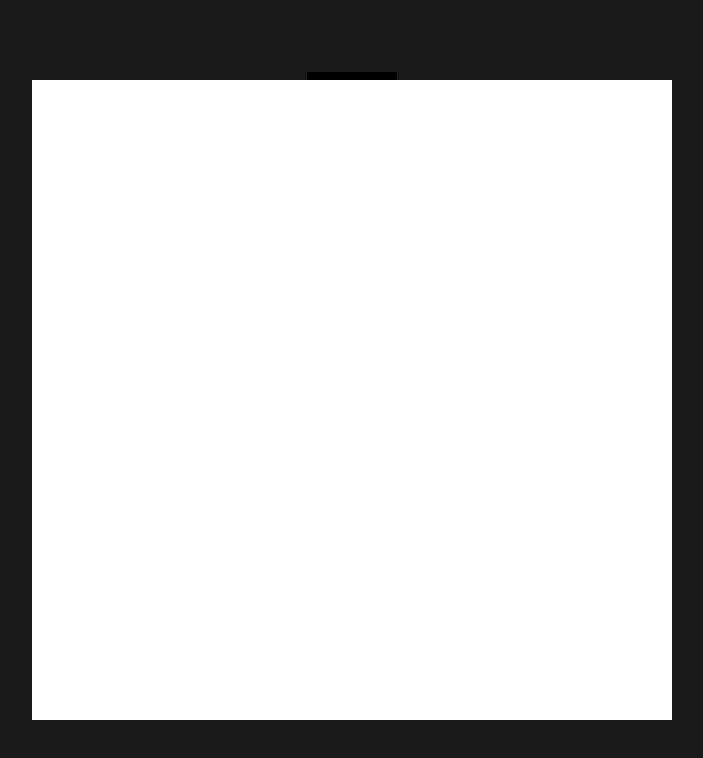
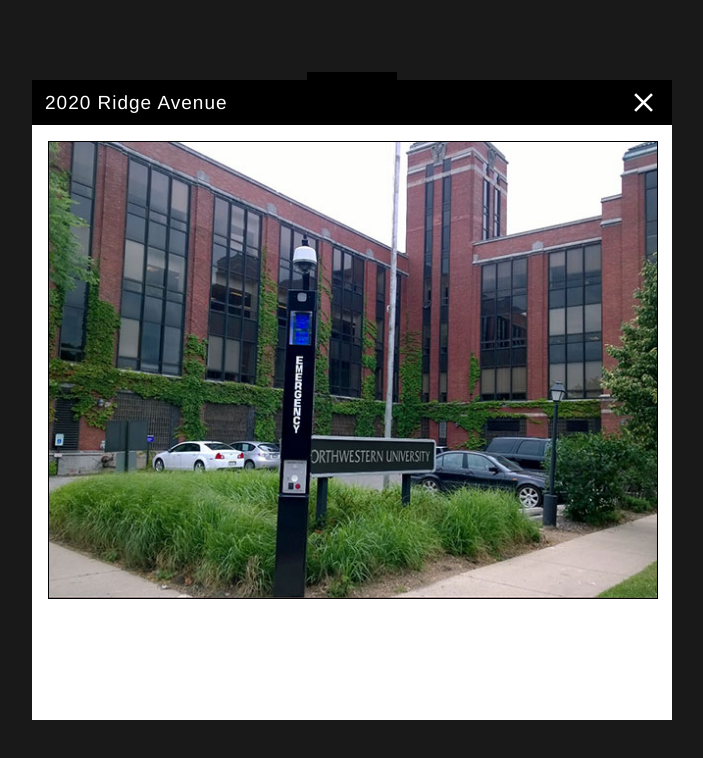
Before and after one commit to sonet/js-modal, a plain HTML site: page index.html in a window 1280 px wide. Both pictures are taken after a click on the link "Show". Shown: the whole page, without its empty margins (288-991 px from the left). Drawn offline with nearby package versions, Linux system fonts and the light colour scheme; files that its build step writes are made by us from their sources.

Commit message:
added initial modal content styles

```diff
--- a/css/styles.less
+++ b/css/styles.less
@@ -82,6 +82,31 @@ img {
 	}
 }
 
+#modal-title {
+	color: #FFF;
+	background: #000;
+	padding: 0 13px;
+	margin: 0;
+	line-height: 45px;
+	font-size: 19px;
+	font-weight: 100;
+	letter-spacing: 1px;
+}
+
+#modal-close {
+	float: right;
+	margin: 4px 10px;
+}
+
+#modal-body {
+	padding: 1rem;
+
+	img {
+		border: 1px solid #000;
+		margin-bottom: 1rem;
+	}
+}
+
 //#modal-dialog {
 //	display: none;
 //	background: #FFF;
--- a/index.html
+++ b/index.html
@@ -14,15 +14,23 @@
 	</div>
 	<div id="modal">
 		<div id="modal-dialog">
-
+			<div id="modal-header">
+				<a href="#" id="modal-close">
+					<img src="css/icons/close.svg" width="37" height="37">
+				</a>
+				<h2 id="modal-title">2020 Ridge Avenue</h2>
+			</div>
+			<div id="modal-body" class="typography">
+				<img src="images/104.jpg" alt="2020 Ridge Avenue" class="facility-photo">
+			</div>
 		</div>
 
 		<!--<div id="modal-overlay"></div>-->
 		<!--<div id="modal-dialog">-->
 			<!--<div id="modal-header">-->
-				<!--<h2>Modal</h2>-->
-				<!--<a id="modal-close" href="#close" class="btn-close" aria-hidden="true">x</a>-->
-			<!--</div>-->
+							<!--<h2>Modal</h2>-->
+							<!--<a id="modal-close" href="#close" class="btn-close" aria-hidden="true">x</a>-->
+						<!--</div>-->
 			<!--
 			<div id="modal-body">
 				<img src="http://dummyimage.com/620x465/000/fff" alt="">
```
Also changed, not shown: css/icons/close.svg (added), images/104.jpg (added).
